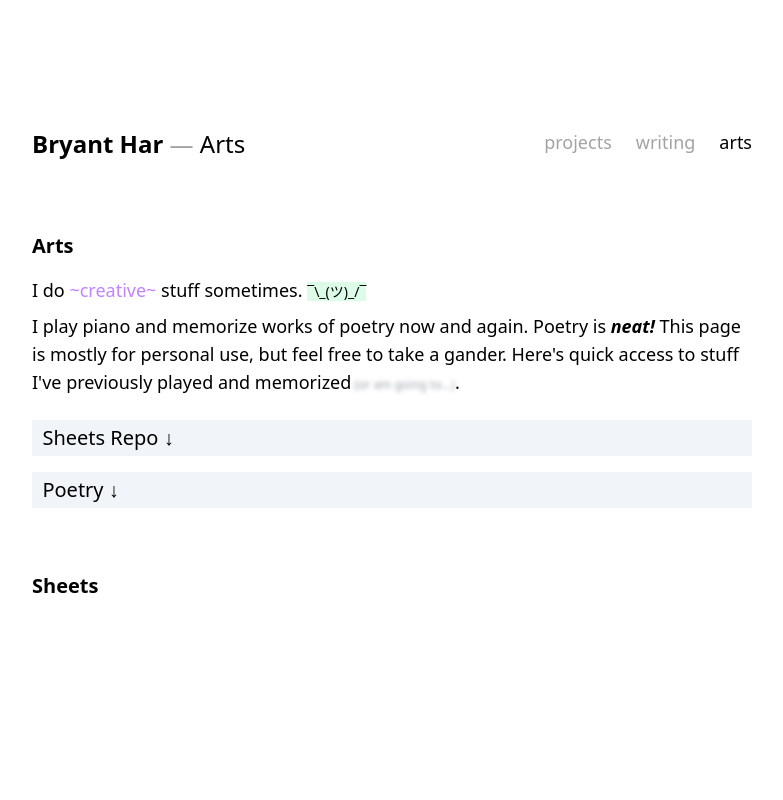
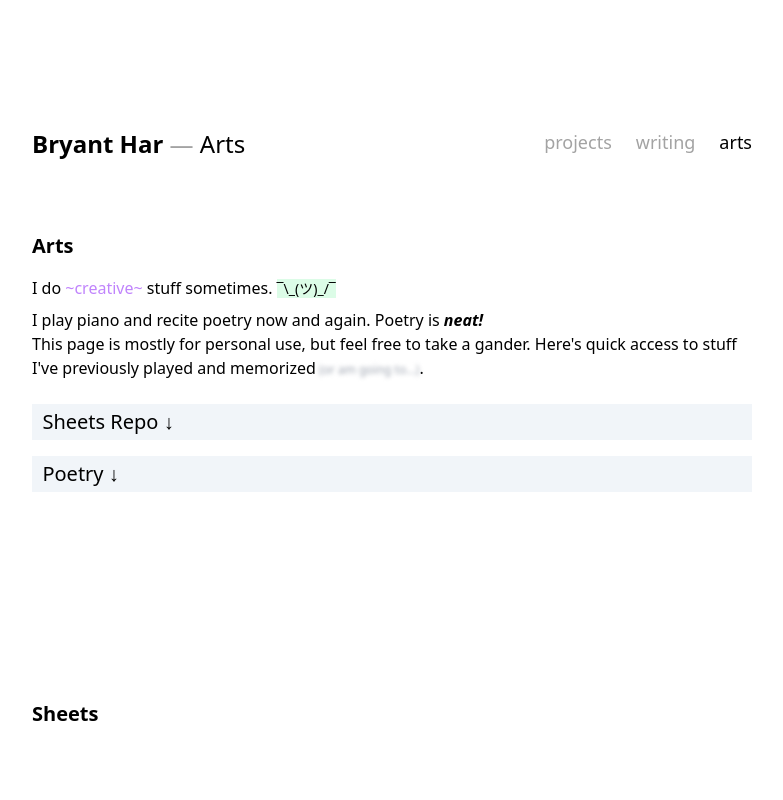
Before and after one commit to bryant-har/bryanthar.com, a Next.js app in the folder etamac/: page /about/arts in a window 1280 px wide. Shown: the top 800 px of the page, without its empty margins (248-1031 px from the left). Built offline with nearby package versions, Linux system fonts and the light colour scheme.

Commit message:
Fixed large font css

```diff
--- a/etamac/src/pages/about/arts.js
+++ b/etamac/src/pages/about/arts.js
@@ -5,13 +5,14 @@ Arts.getLayout = Layout
 export default function Arts() {
   return <>
     <div className="staticbody">
-      <section className="pb-18">
+      <section className="pb-36">
         <h1 className={styles.heading}>Arts</h1>
         <p>
           I do <it className=" text-purple-400">~creative~</it> stuff sometimes. <span className=" text-sm bg-green-100"> ¯\_(ツ)_/¯ </span>
         </p>
         <p className="pb-4 pt-2">
-          I play piano and memorize works of poetry now and again. Poetry is <em><b>neat!</b></em> This page is mostly for personal use, but feel free to take a gander.
+          I play piano and recite poetry now and again. Poetry is <em><b>neat!</b></em> <br />
+          This page is mostly for personal use, but feel free to take a gander.
           Here's quick access to stuff I've previously played and memorized
           <it className="hover:blur-none blur-[2px] text-gray-400 text-xs transition-all"> (or am going to...)</it>.
         </p>
@@ -19,7 +20,6 @@ export default function Arts() {
           <a className="staticlink py-1 bg-slate-100 text-xl" href="#sheets"> &nbsp; Sheets Repo <b>↓</b> &nbsp;</a>
           <a className="staticlink py-1 bg-slate-100 text-xl" href="#poems"> &nbsp; Poetry <b>↓</b> &nbsp; </a>
         </div >
-
       </section >
       <section id="sheets">
         <h1 className={styles.heading}>Sheets</h1>
--- a/etamac/src/styles.css
+++ b/etamac/src/styles.css
@@ -18,5 +18,5 @@
   @apply hover:text-blue-300 transition-colors
 }
 .staticbody {
-  @apply text-lg space-y-14 py-12
+  @apply space-y-14 py-12
 }
```
